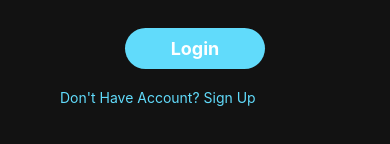
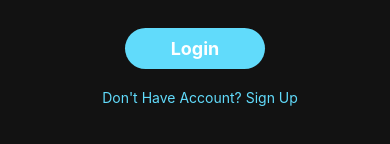
Before and after one commit to kawthar-shameseldeen/Space-Journey-Front, a React Native app in the folder space-journey-mobile/: screen /Login in a window 390 px wide. Shown: the part 480-624 px from the top of the page. Built offline with nearby package versions, Linux system fonts and the light colour scheme.

Commit message:
changed styles

```diff
--- a/space-journey-mobile/screens/login.jsx
+++ b/space-journey-mobile/screens/login.jsx
@@ -48,9 +48,11 @@ const LoginScreen = ({ navigation }) => {
       </TouchableOpacity>
      </View>
 
-      <TouchableOpacity onPress={() => navigation.navigate("Signup")}>
+     <View style={styles.signupTextContainer}>
+     <TouchableOpacity onPress={() => navigation.navigate("Signup")}>
         <Text style={styles.signupText}>Don't Have Account? Sign Up</Text>
       </TouchableOpacity>
+     </View>
     </View>
   );
 };
@@ -114,10 +116,18 @@ const styles = StyleSheet.create({
     fontSize: 18,
     fontWeight: "bold",
   },
+  signupTextContainer:{
+   display: "flex",
+  alignItems: "center",
+  justifyContent: "center",
+
+  },
   signupText: {
+
     color: "#61dbfb",
     marginTop: 20,
-    paddingLeft: 40,
+
+    paddingLeft:10,
   },
 });
 
```
